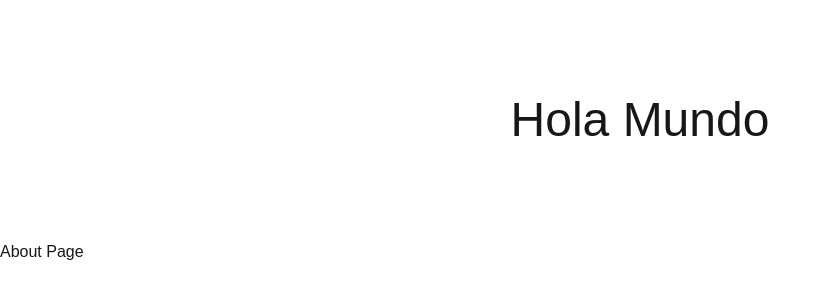
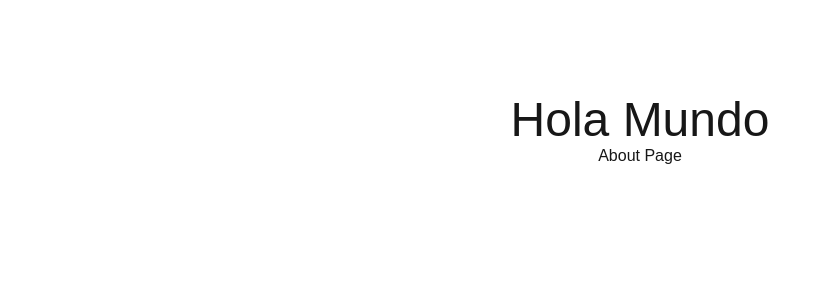
Before and after one commit to DanielaGonzalezM/Curso_NextJs, a Next.js app in the folder 01-first-steps/: page / in a window 1280 px wide. Shown: the top 300 px of the page, without its empty margins (0-831 px from the left). Built offline with nearby package versions, Linux system fonts and the light colour scheme.

Commit message:
test cambio home

```diff
--- a/01-first-steps/app/page.tsx
+++ b/01-first-steps/app/page.tsx
@@ -5,8 +5,8 @@ export default function HomePage() {
     <main>
       <div className="flex flex-col items-center p-24">
         <span className="text-5xl">Hola Mundo</span>
+        <Link href={"/about"}> About Page</Link>
       </div>
-      <Link href={"/about"}> About Page</Link>
     </main>
   );
 }
```
